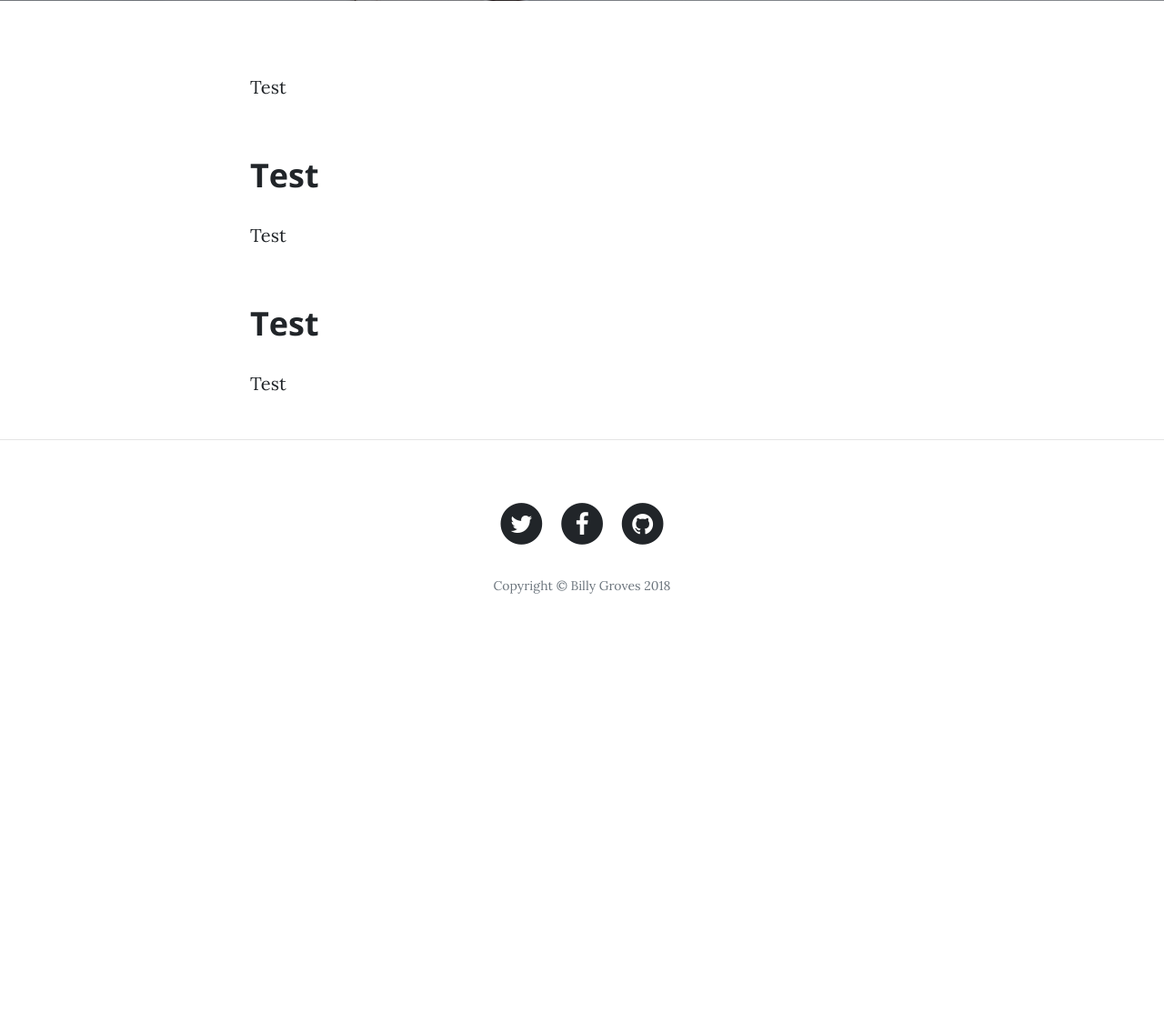
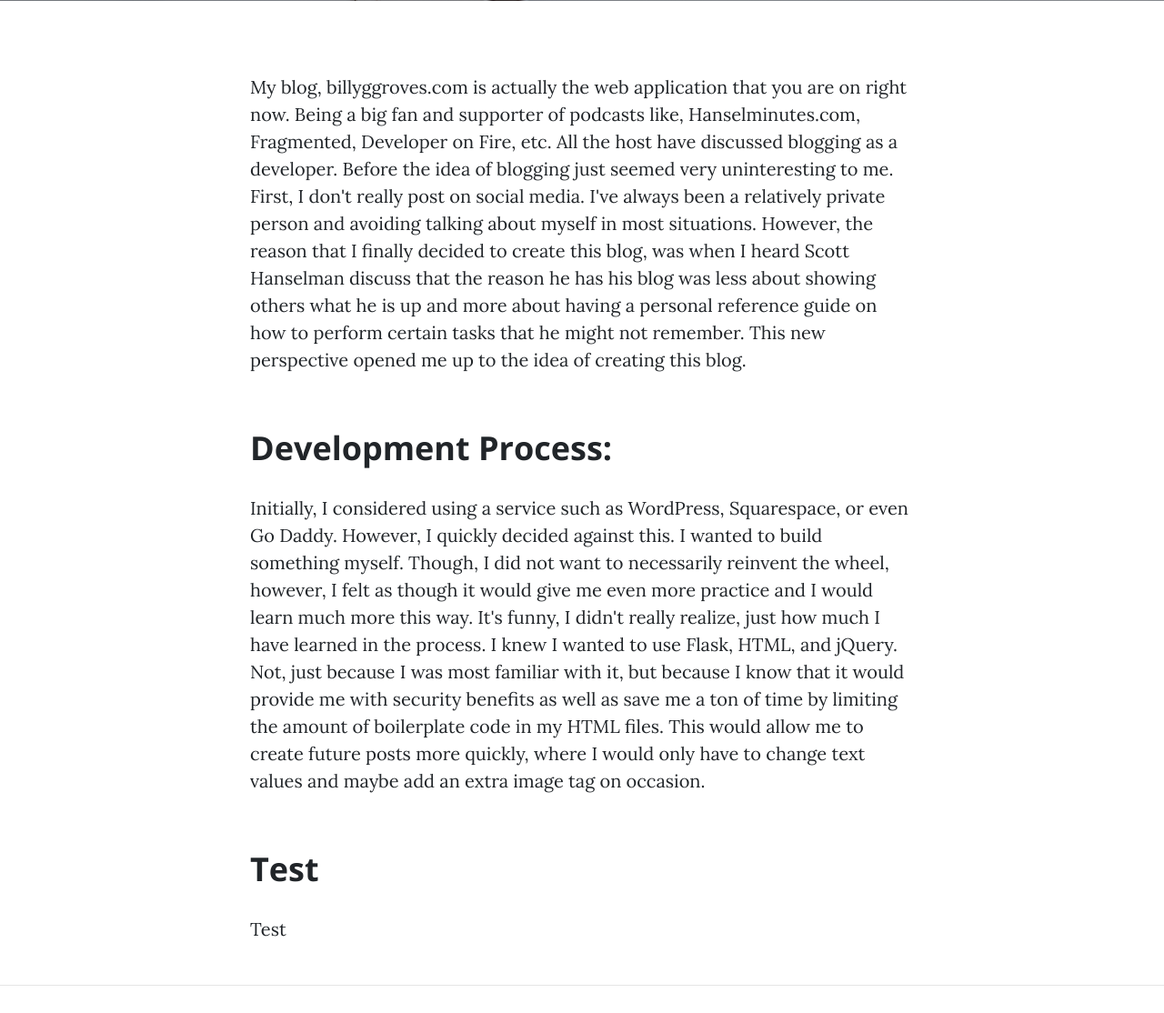
Before and after one commit to billyggroves/myBlog, a Flask app: template templates/blogPosts/myBlog.html in a window 1280 px wide. Shown: the part 593-1707 px from the top of the page at 91% size. Before the commit the page ends 1246 px from the top, so only its background shows below. Run offline with Flask 2, Linux system fonts and the light colour scheme; the template is opened without the code that fills it, so the values that code supplies are empty; some libraries are stand-ins or nearby versions.

Commit message:
my blog post about the making of my blog

```diff
--- a/templates/blogPosts/myBlog.html
+++ b/templates/blogPosts/myBlog.html
@@ -29,9 +29,33 @@
       <div class="container">
         <div class="row">
           <div class="col-lg-8 col-md-10 mx-auto">
-            <p>Test</p>
-            <h2 class="section-heading">Test</h2>
-            <p>Test</p>
+            <p>
+              My blog, billyggroves.com is actually the web application that you are on right now.
+              Being a big fan and supporter of podcasts like, Hanselminutes.com, Fragmented, Developer on Fire, etc.
+              All the host have discussed blogging as a developer.
+              Before the idea of blogging just seemed very uninteresting to me.
+              First, I don't really post on social media.
+              I've always been a relatively private person and avoiding talking about myself in most situations.
+              However, the reason that I finally decided to create this blog,
+              was when I heard Scott Hanselman discuss that the reason he has his blog was less about showing others
+              what he is up and more about having a personal reference guide on how to perform certain tasks that he
+              might not remember. This new perspective opened me up to the idea of creating this blog.
+            </p>
+            <h2 class="section-heading">Development Process:</h2>
+            <p>
+              Initially, I considered using a service such as WordPress, Squarespace, or even Go Daddy.
+              However, I quickly decided against this. I wanted to build something myself.
+              Though, I did not want to necessarily reinvent the wheel, however,
+              I felt as though it would give me even more practice and I would learn much more this way.
+
+              It's funny, I didn't really realize, just how much I have learned in the process.
+              I knew I wanted to use Flask, HTML, and jQuery.
+              Not, just because I was most familiar with it,
+              but because I know that it would provide me with security benefits as well as save me a
+              ton of time by limiting the amount of boilerplate code in my HTML files. This would allow
+              me to create future posts more quickly, where I would only have to change text values and
+              maybe add an extra image tag on occasion.
+            </p>
             <h2 class="section-heading">Test</h2>
             <p>Test</p>
           </div>
```
Also changed, not shown: static/img/017.jpg (deleted).
